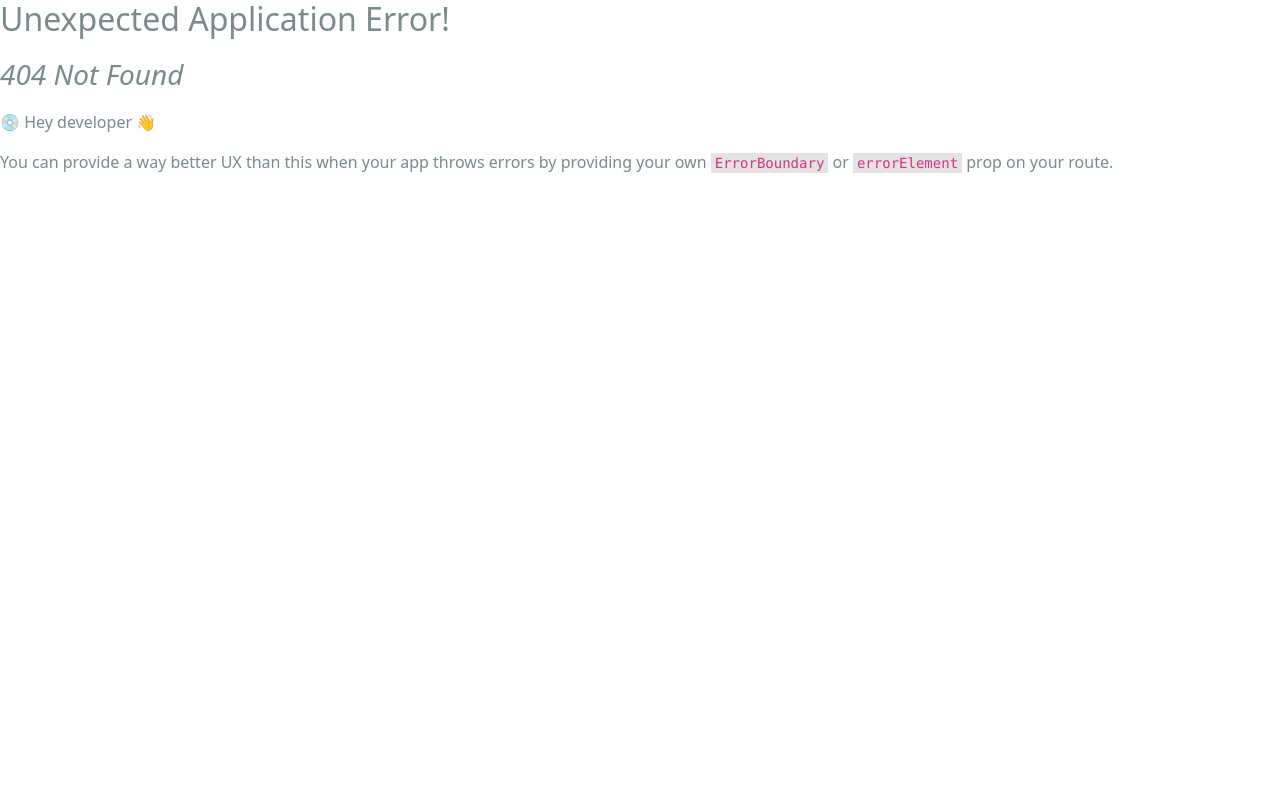
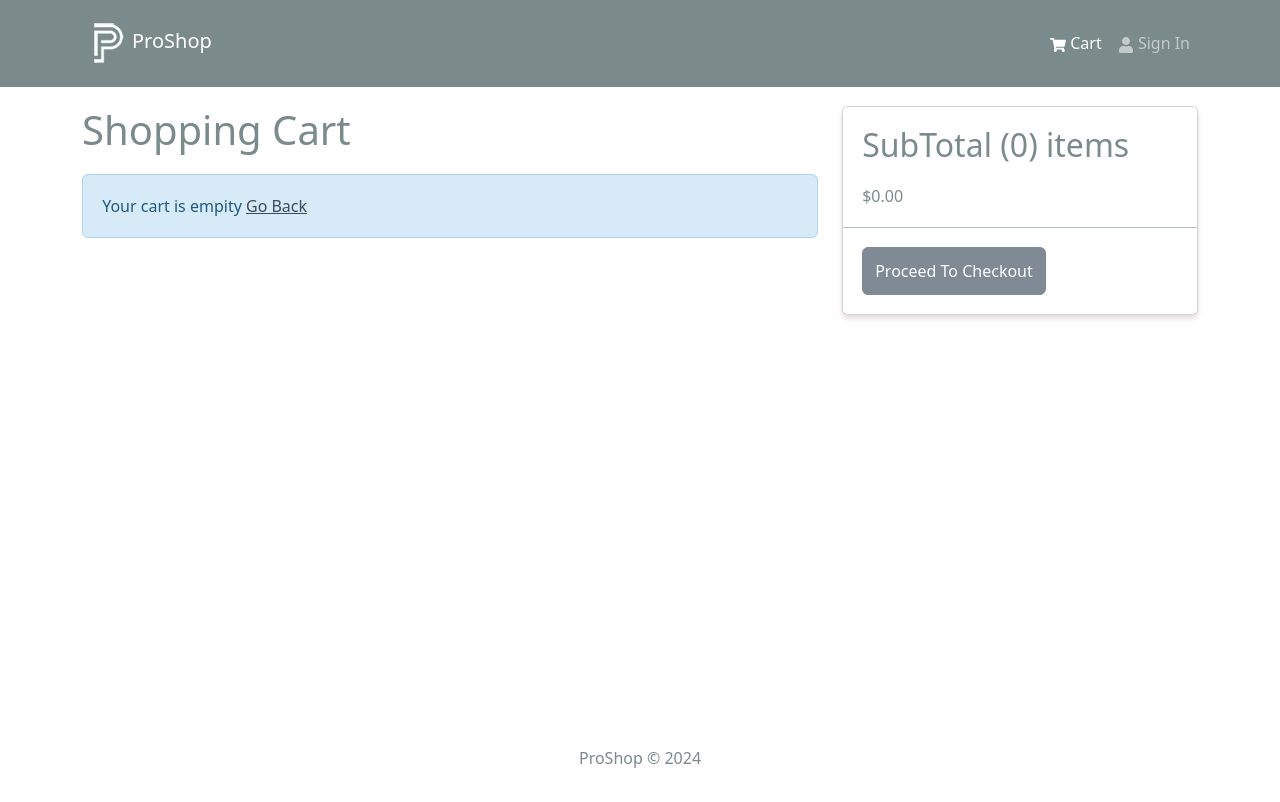
Before and after one commit to kha121ham/eCommerce-v2, a React (Create React App) app in the folder frontend/: page /cart in a window 1280 px wide. Before the commit this address had no page. Shown: the top 802 px of the page. Built offline with nearby package versions, Linux system fonts and the light colour scheme.

Commit message:
Cart Function

```diff
--- a/frontend/src/components/Header.jsx
+++ b/frontend/src/components/Header.jsx
@@ -1,10 +1,13 @@
 import React from 'react';
-import { Navbar, Nav, Container } from 'react-bootstrap';
+import { Navbar, Nav, Container, Badge } from 'react-bootstrap';
 import { FaShoppingCart, FaUser } from 'react-icons/fa';
 import { LinkContainer } from 'react-router-bootstrap';
 import logo from '../assets/logo.png';
+import { useSelector } from 'react-redux';
+import { current } from '@reduxjs/toolkit';
 
 const Header = () => {
+  const { cartItems } = useSelector((state)=>state.cart)
   return (
     <header>
         <Navbar bg="dark" variant="dark" expand="md" collapseOnSelect>
@@ -21,6 +24,13 @@
                     <LinkContainer to='/cart'>
                       <Nav.Link>
                         <FaShoppingCart /> Cart
+                        {cartItems.length > 0 &&
+                        (
+                          <Badge pill bg='success' style={{marginLeft:'5px'}}>
+                          {cartItems.reduce((acc,c)=>acc+c.qty, 0)}
+                          </Badge>
+                        )
+                        }
                       </Nav.Link>
                     </LinkContainer>
                     <LinkContainer to='/login'>
--- a/frontend/src/components/Message.jsx
+++ b/frontend/src/components/Message.jsx
@@ -1,4 +1,3 @@
-import { Children } from "react";
 import { Alert } from "react-bootstrap";
 
 const Message = ({ variant, children }) => {
--- a/frontend/src/index.js
+++ b/frontend/src/index.js
@@ -6,6 +6,7 @@
 import App from './App';
 import HomeScreen from './screens/HomeScreen';
 import ProductScreen from './screens/ProductScreen';
+import CartScreen from './screens/CartScreen';
 import {
   createBrowserRouter,
   createRoutesFromElements,
@@ -21,6 +22,7 @@
     <Route path='/' element={<App />}>
     <Route index={true} path='/' element={<HomeScreen />} />
     <Route path='/product/:id' element={<ProductScreen />} />
+    <Route path='/cart' element={<CartScreen />} />
     </Route>
   )
 )
--- /dev/null
+++ b/frontend/src/screens/CartScreen.jsx
@@ -0,0 +1,108 @@
+/* eslint-disable jsx-a11y/heading-has-content */
+import { Link, useNavigate } from "react-router-dom";
+import {
+  Row,
+  Col,
+  Image,
+  ListGroup,
+  Card,
+  Button,
+  FormControl,
+} from "react-bootstrap";
+import { useDispatch, useSelector } from "react-redux";
+import { FaTrash } from "react-icons/fa";
+import Message from "../components/Message";
+import { addToCart } from "../slices/cartSlice";
+import { removeFromCart } from "../slices/cartSlice";
+
+const CartScreen = () => {
+  const navigate = useNavigate();
+  const dispatch = useDispatch();
+  const cart = useSelector((state) => state.cart);
+  const { cartItems } = cart;
+  const addToCartHandler = async (product, qty) => {
+    dispatch(addToCart({ ...product, qty }));
+  };
+  const removeFromCartHandler = async (id) => {
+    dispatch(removeFromCart(id));
+  };
+  const checkOutHandler = () => {
+    navigate('/login?redirect=/shipping')
+  }
+  return (
+    <Row>
+      <Col md={8}>
+        <h1 style={{ marginBottom: "20px" }}>Shopping Cart</h1>
+        {cartItems.length === 0 ? (
+          <Message>
+            Your cart is empity <Link to='/'>Go Back</Link>
+          </Message>
+        ) : (
+          <ListGroup variant='flush'>
+            {cartItems.map((item) => (
+              <ListGroup.Item key={item._id}>
+                <Row>
+                  <Col md={2}>
+                    <Image src={item.image} alt={item.name} fluid rounded />
+                  </Col>
+                  <Col md={3}>
+                    <Link to={`/product/${item._id}`}>{item.name}</Link>
+                  </Col>
+                  <Col md={2}>${item.price}</Col>
+                  <Col md={2}>
+                    <FormControl
+                      as='select'
+                      value={item.qty}
+                      onChange={(e) =>
+                        addToCartHandler(item, Number(e.target.value))
+                      }
+                    >
+                      {[...Array(item.countInStock).keys()].map((x) => (
+                        <option key={x + 1} value={x + 1}>
+                          {x + 1}
+                        </option>
+                      ))}
+                    </FormControl>
+                  </Col>
+                  <Col>
+                    <Button type='button' variant='light' onClick={()=>removeFromCartHandler(item._id)}>
+                      <FaTrash />
+                    </Button>
+                  </Col>
+                </Row>
+              </ListGroup.Item>
+            ))}
+          </ListGroup>
+        )}
+      </Col>
+      <Col md={4}>
+        <Card>
+          <ListGroup variant='flush'>
+            <ListGroup.Item>
+              <h2>
+                SubTotal ({cartItems.reduce((acc, item) => acc + item.qty, 0)})
+                items
+              </h2>
+              $
+              {cartItems
+                .reduce((acc, item) => acc + item.qty * item.price, 0)
+                .toFixed(2)}
+            </ListGroup.Item>
+            <ListGroup.Item>
+              <Button
+                type='button'
+                className='btn-block'
+                disabled={cartItems.length === 0}
+                onClick={checkOutHandler}
+              >
+                Proceed To Checkout
+              </Button>
+            </ListGroup.Item>
+          </ListGroup>
+        </Card>
+      </Col>
+    </Row>
+  );
+};
+
+export default CartScreen;
--- a/frontend/src/screens/ProductScreen.jsx
+++ b/frontend/src/screens/ProductScreen.jsx
@@ -1,40 +1,73 @@
-import React, { useState, useEffect } from 'react';
-import { useParams } from 'react-router-dom';
-import axios from 'axios';
-import { Link } from 'react-router-dom';
-import { Row, Col, Image, ListGroup, Card, Button } from 'react-bootstrap';
-import Rating from '../components/Rating';
-import { useGetProductDetailsQuery } from '../slices/productsApiSlice';
-import Loader from '../components/Loader';
-import Message from '../components/Message';
+import React, { useState, useEffect } from "react";
+import { useParams, useNavigate } from "react-router-dom";
+import axios from "axios";
+import { Link } from "react-router-dom";
+import {
+  Row,
+  Col,
+  Image,
+  ListGroup,
+  Card,
+  Button,
+  FormControl,
+  option,
+} from "react-bootstrap";
+import Rating from "../components/Rating";
+import { useGetProductDetailsQuery } from "../slices/productsApiSlice";
+import Loader from "../components/Loader";
+import Message from "../components/Message";
+import { addToCart } from "../slices/cartSlice";
+import { useDispatch } from "react-redux";
 
 const ProductScreen = () => {
   const { id: productId } = useParams();
-    const { data: product, isLoading, error } = useGetProductDetailsQuery(productId);
-  return <>
+
+  const dispatch = useDispatch();
+  const navigate = useNavigate();
+
+  const [qty, setQty] = useState(1);
+
+  const {
+    data: product,
+    isLoading,
+    error,
+  } = useGetProductDetailsQuery(productId);
+
+  const addToCartHandler = () => {
+    dispatch(addToCart({ ...product, qty }));
+    navigate("/cart");
+  };
+  return (
+    <>
       <Link className='btn btn-light my-3' to='/'>
         Go Back
       </Link>
       {isLoading ? (
         <Loader />
       ) : error ? (
-        <Message variant='danger'>{error?.data?.message || error.error}</Message>
-      ) : (<Row>
+        <Message variant='danger'>
+          {error?.data?.message || error.error}
+        </Message>
+      ) : (
+        <Row>
           <Col md={4}>
-          <Image src={product.image} alt={product.name} fluid/>
+            <Image src={product.image} alt={product.name} fluid />
           </Col>
           <Col md={4}>
             <ListGroup variant='flush'>
               <ListGroup.Item>
-              <h3>
-                {product.name}
-              </h3>
+                <h3>{product.name}</h3>
               </ListGroup.Item>
               <ListGroup.Item>
-              <Rating value={product.rating} text={`${product.numReviews} reviews`} />
+                <Rating
+                  value={product.rating}
+                  text={`${product.numReviews} reviews`}
+                />
               </ListGroup.Item>
               <ListGroup.Item>Price: ${product.price}</ListGroup.Item>
-            <ListGroup.Item>Descreption: {product.description}</ListGroup.Item>
+              <ListGroup.Item>
+                Descreption: {product.description}
+              </ListGroup.Item>
             </ListGroup>
           </Col>
           <Col md={3}>
@@ -42,9 +75,7 @@
               <ListGroup variant='flush'>
                 <ListGroup.Item>
                   <Row>
-              <Col>
-                Price:
-              </Col>
+                    <Col>Price:</Col>
                     <Col>
                       <strong>${product.price}</strong>
                     </Col>
@@ -52,19 +83,42 @@
                 </ListGroup.Item>
                 <ListGroup.Item>
                   <Row>
+                    <Col>Status:</Col>
                     <Col>
-                Status:
-              </Col>
-              <Col>
-                <strong>{product.countInStock > 0 ? 'In Stock' : 'Out Of Stock'}</strong>
+                      <strong>
+                        {product.countInStock > 0 ? "In Stock" : "Out Of Stock"}
+                      </strong>
                     </Col>
                   </Row>
                 </ListGroup.Item>
+
+                {product.countInStock > 0 && (
+                  <ListGroup.Item>
+                    <Row>
+                      <Col>Qty</Col>
+                      <Col>
+                        <FormControl
+                          as='select'
+                          value={qty}
+                          onChange={(e) => setQty(Number(e.target.value))}
+                        >
+                          {[...Array(product.countInStock).keys()].map((x) => (
+                            <option key={x + 1} value={x + 1}>
+                              {x + 1}
+                            </option>
+                          ))}
+                        </FormControl>
+                      </Col>
+                    </Row>
+                  </ListGroup.Item>
+                )}
+
                 <ListGroup.Item>
                   <Button
                     className='btn-block'
                     type='button'
                     disabled={product.countInStock === 0}
+                    onClick={addToCartHandler}
                   >
                     Add To Cart
                   </Button>
@@ -72,10 +126,10 @@
               </ListGroup>
             </Card>
           </Col>
-      </Row>)}
+        </Row>
+      )}
+    </>
+  );
+};
 
-    </>
-
-}
-
-export default ProductScreen
+export default ProductScreen;
--- /dev/null
+++ b/frontend/src/slices/cartSlice.js
@@ -0,0 +1,37 @@
+import { createSlice } from "@reduxjs/toolkit";
+import { updateCart } from '../utils/cartUtils';
+
+
+const initialState = localStorage.getItem('cart')
+    ? JSON.parse(localStorage.getItem('cart'))
+    : { cartItems: []};
+
+const cartSlice = createSlice({
+    name: 'cart',
+    initialState,
+    reducers: {
+        addToCart: (state,action) => {
+            const item = action.payload;
+            const existItem = state.cartItems.find((x)=>x._id === item._id);
+
+            if(existItem) {
+                state.cartItems = state.cartItems.map((x)=>x._id === existItem._id
+                ? item : x);
+            }
+            else {
+                state.cartItems = [...state.cartItems,item]
+            }
+
+            return updateCart(state);
+        },
+        removeFromCart: (state,action) => {
+            state.cartItems = state.cartItems.filter((x)=>x._id !== action.payload);
+            return updateCart(state);
+        }
+    },
+});
+
+
+export const { addToCart, removeFromCart } = cartSlice.actions ;
+
+export default cartSlice.reducer;
--- a/frontend/src/store.js
+++ b/frontend/src/store.js
@@ -1,9 +1,11 @@
 import { configureStore } from "@reduxjs/toolkit";
 import { apiSlice } from "./slices/apiSlice";
+import cartSliceReducer from './slices/cartSlice';
 
 const store = configureStore({
     reducer: {
-        [apiSlice.reducerPath]: apiSlice.reducer
+        [apiSlice.reducerPath]: apiSlice.reducer,
+        cart: cartSliceReducer,
     },
     middleware: (getDefaultMiddleware)=>getDefaultMiddleware().concat(apiSlice.middleware),
     devTools: true,
--- /dev/null
+++ b/frontend/src/utils/cartUtils.js
@@ -0,0 +1,22 @@
+export const addDecimal = (num) => (Math.round(num*100)/100).toFixed(2);
+
+export const updateCart = (state) => {
+    // Calc items price
+    state.itemsPrice = addDecimal(state.cartItems.reduce((acc, item)=>
+        acc + item.price*item.qty,0));
+    // Calc shipping price
+    state.shippingPrice = addDecimal(state.itemsPrice > 100 ? 0 : 10)
+    // Calc tax price
+    state.taxPrice = addDecimal(Number(state.itemsPrice*(15/100)).toFixed(2));
+    // Calc total price
+    state.totalPrice = (
+        Number(state.itemsPrice) +
+        Number(state.shippingPrice) +
+        Number(state.taxPrice)
+    ).toFixed(2);
+
+    localStorage.setItem('cart', JSON.stringify(state));
+
+
+    return state;
+}
```
Lines whose indentation alone changed are shown as unchanged.
